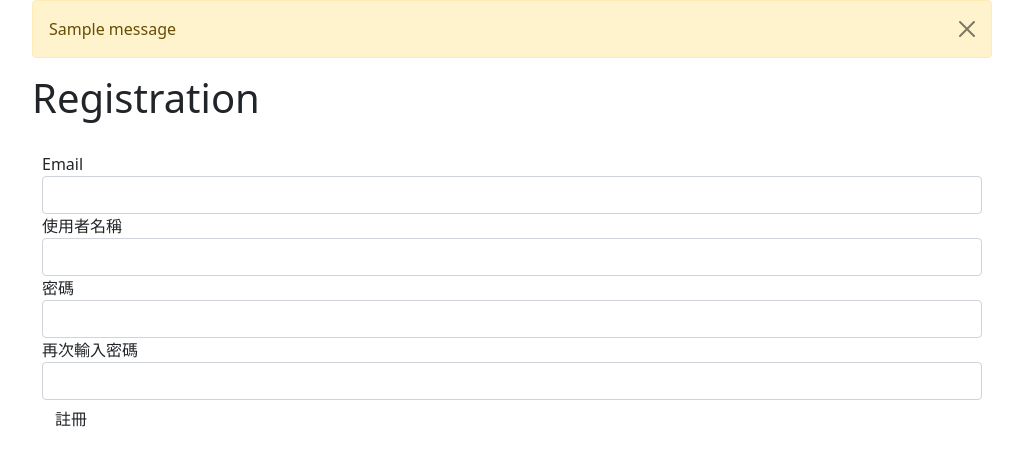
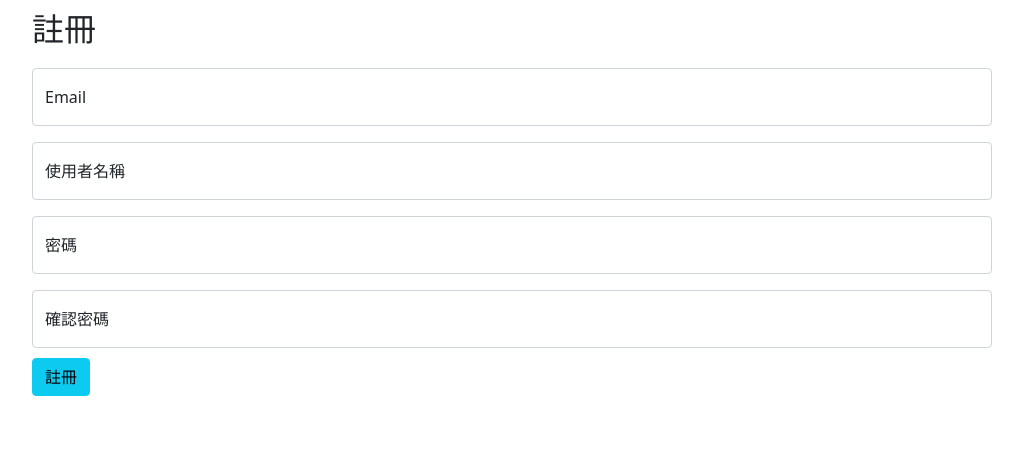
Before and after one commit to weijay0804/Flask-Imovies-V2, a Flask app: page /auth/registration in a window 1280 px wide. Shown: the part 56-522 px from the top of the page, without its empty margins (128-1151 px from the left). Run offline with Flask 2, Linux system fonts and the light colour scheme; tables that the repository leaves empty hold one stand-in row (values such as "Sample post"); one stand-in notice (Sample message) is shown; some libraries are stand-ins or nearby versions.

Commit message:
新增 登入 註冊頁面

```diff
--- a/app/auth/views.py
+++ b/app/auth/views.py
@@ -17,18 +17,6 @@ from .. import db
 from ..models import User
 
 
-@auth.route('/login2', methods = ['GET', "POST"])
-def login2():
-    if request.method == 'POST':
-        email = request.json.get('email', None)
-        password = request.json.get('password', None)
-
-        if email == 'minj8343@gmail.com':
-            return jsonify({'message' : '成功'})
-
-        return jsonify({'message' : '失敗'})
-
-    return render_template('auth/login.html')
 
 
 @auth.route('/login', methods = ['GET', 'POST'])
@@ -64,24 +52,11 @@ def logout():
 
 
 
-@auth.route('/registration', methods = ['GET', 'POST'])
+@auth.route('/registration', methods = ['GET'])
 def registration():
     '''使用者註冊視圖'''
 
-    form = RegistrationForm()           # 定義註冊表單
-
-    if form.validate_on_submit():
-        user = User(email = form.email.data, username = form.username.data,
-                    password = form.password.data)
-
-        db.session.add(user)
-        db.session.commit()
-
-        flash('註冊成功')
-
-        return redirect(url_for('main.index'))
-
-    return render_template('auth/registration.html', form = form)
+    return render_template('auth/registration.html')
 
 
 
--- a/app/static/css/login.css
+++ b/app/static/css/login.css
@@ -1,11 +1,6 @@
 .wrap {
     max-width: 960px;
     margin: auto;
-}
-
-.form_content {
-    margin-top: 10px;
-    padding: 10px;
 }
 
 .page-header {
@@ -16,3 +11,11 @@
 .rbtn {
     margin-top: 10px;
 }
+
+.registration {
+    margin-top: 10px;
+}
+
+.registration a {
+    text-decoration: none;
+}
--- a/app/static/js/hot_movies.js
+++ b/app/static/js/hot_movies.js
@@ -1,4 +1,4 @@
-var dataurl = '/api/v1/trend_movies'
+var dataurl = '/api/v1/trend/'
         var xhr = new XMLHttpRequest()
         xhr.open('GET', dataurl, true)
         xhr.send()
--- a/app/static/js/singin.js
+++ b/app/static/js/registration.js
@@ -1,4 +1,4 @@
-var singUpBtn = document.querySelector('#singUp')
+var singUpBtn = document.querySelector('#signUp')
 
 
 singUpBtn.addEventListener('click', signUpcheck, false)
@@ -9,11 +9,19 @@ singUpBtn.addEventListener('click', signUpcheck, false)
 function signUpcheck() {
     var emailStr = document.querySelector('#email').value
     var passwordStr = document.querySelector('#password').value
+    var check_passwordStr = document.querySelector('#check_password').value
     var usernameStr = document.querySelector('#username').value
+
     if (emailStr.length == 0 | passwordStr.length == 0 | usernameStr.length == 0) {
         alert('資料不能為空')
         return false
     }
+
+    if (passwordStr !== check_passwordStr ) {
+        alert('密碼密須相同')
+        return false
+    }
+
     console.log(emailStr)
     var account = {}
     account.email = emailStr
--- a/app/static/js/top_movies.js
+++ b/app/static/js/top_movies.js
@@ -1,4 +1,4 @@
-var dataurl = '/api/v1/top_movies'
+var dataurl = '/api/v1/top250/'
         var xhr = new XMLHttpRequest()
         xhr.open('GET', dataurl, true)
         xhr.send()
--- a/app/templates/auth/login.html
+++ b/app/templates/auth/login.html
@@ -12,37 +12,27 @@
 
 {% block content %}
         <div class="page-header">
-            <h2> Log In</h2>
+            <h2> 登入 </h2>
         </div>
         <form action="form.html">
-            <!-- <label for="email">輸入email</label>
-            <input type="email" name="email" class="email" placeholder="請輸入信箱"><br>
-
-            <label for="username">使用者名稱</label>
-            <input type="text" name="username" class="username" placeholder="輸入使用者名稱"><br>
-
-            <label for="password">輸入密碼</label>
-            <input type="password" name="password" class="password" placeholder="請輸入密碼"><br>
-            <div id="btn">
-                <input type="button" value="註冊" class="singUp">
-                <input type="button" value="登入" class="logIn">
-            </div> -->
             <div class="form-floating mb-3">
                 <input type="email" class="form-control" id="email" placeholder="請輸入信箱">
                 <label for="floatingInput">Email</label>
-            </div>
-            <div class="form-floating mb-3">
-                <input type="username" class="form-control" id="username" placeholder="輸入使用者名稱">
-                <label for="floatingInput">Username</label>
             </div>
             <div class="form-floating">
                 <input type="password" class="form-control" id="password" placeholder="請輸入密碼">
                 <label for="floatingPassword">Password</label>
             </div>
             <div class="rbtn">
-                <button type="button" class="btn btn-info" id="singUp">註冊</button>
+                <button type="button" class="btn btn-info" id="singUp">登入</button>
             </div>
         </form>
+
+        <div class="registration">
+            <p>
+                還沒有註冊嗎? <a href="{{ url_for('auth.registration') }}">點這裡註冊</a>
+            </p>
+        </div>
 
 {% endblock content %}
 
--- a/app/templates/auth/registration.html
+++ b/app/templates/auth/registration.html
@@ -6,10 +6,33 @@
 {% block title %} Imovie - Registration {% endblock title %}
 
 {% block content %}
-        <div class="page-header">
-            <h1>Registration</h1>
+    <div class="page-header">
+        <h2> 註冊 </h2>
+    </div>
+    <form action="form.html">
+        <div class="form-floating mb-3">
+            <input type="email" class="form-control" id="email" placeholder="請輸入信箱">
+            <label for="floatingInput">Email</label>
         </div>
-        <div class="form_content">
-            {{ wtf.quick_form(form) }}
+        <div class="form-floating mb-3">
+            <input type="username" class="form-control" id="username" placeholder="輸入使用者名稱">
+            <label for="floatingInput">使用者名稱</label>
         </div>
+        <div class="form-floating mb-3">
+            <input type="password" class="form-control" id="password" placeholder="請輸入密碼">
+            <label for="floatingPassword">密碼</label>
+        </div>
+        <div class="form-floating">
+            <input type="password" class="form-control" id="check_password" placeholder="請輸入密碼">
+            <label for="floatingPassword">確認密碼</label>
+        </div>
+
+        <div class="rbtn">
+            <button type="button" class="btn btn-info" id="signUp">註冊</button>
+        </div>
+    </form>
 {% endblock content %}
+
+{% block scripts %}
+    <script src="{{ url_for('static', filename = 'js/registration.js') }}"></script>
+{% endblock scripts %}
--- a/app/templates/base.html
+++ b/app/templates/base.html
@@ -44,12 +44,7 @@
 
       <!-- 訊息區塊 -->
       <div class="flash-content">
-        {% for message in get_flashed_messages() %}
-            <div class="alert alert-warning alert-dismissible fade show" role="alert">
-              {{ message }}
-              <button type="button" class="btn-close" data-bs-dismiss="alert" aria-label="Close"></button>
-            </div>
-        {% endfor %}
+
       </div>
 
       <!-- 主內容區塊 -->
```
